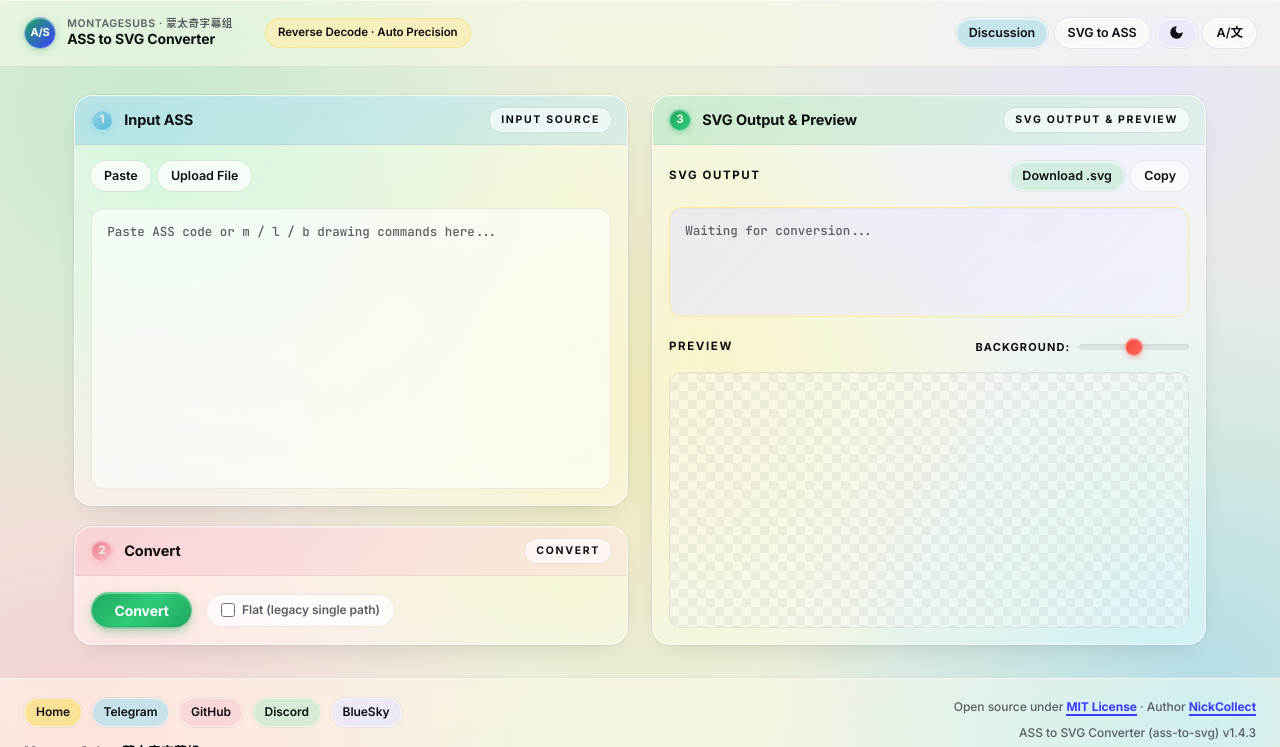
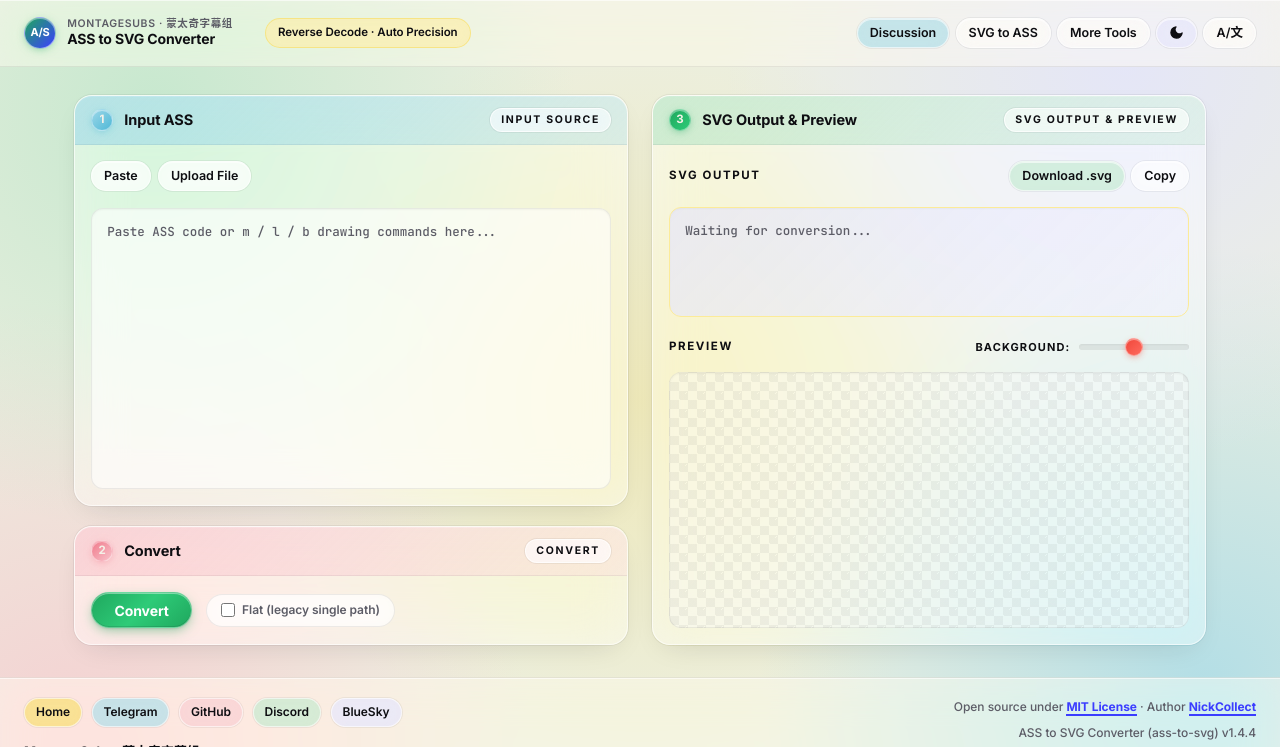
Before and after one commit to MontageSubs/ass-to-svg, a plain HTML site: page app/index.html in a window 1280 px wide. Shown: the top 747 px of the page. Drawn offline with Linux system fonts and the light colour scheme.

Commit message:
update: feat(ui): recommend sibling tools plus the tools index in the header

```diff
--- a/app/index.html
+++ b/app/index.html
@@ -21,7 +21,7 @@
 <link rel="alternate" hreflang="ar" href="https://subs.js.org/ass-to-svg/?lang=ar">
 <link rel="alternate" hreflang="x-default" href="https://subs.js.org/ass-to-svg/">
 <link rel="icon" type="image/png" href="icons/icon-256.png">
-<meta name="version" content="1.4.3">
+<meta name="version" content="1.4.4">
 <meta property="og:type" content="website">
 <meta property="og:title" content="ASS to SVG Converter · MontageSubs">
 <meta property="og:description" content="Convert Aegisub ASS/SSA \p drawing commands back into SVG vector graphics. Live preview, browser-based, free.">
@@ -986,10 +986,6 @@ svg.preview-svg { z-index: 1; max-width: 88%; max-height: 88%; overflow: visible
   margin: 0;
 }
 
-#btn-reverse:hover { background: var(--tile-3); box-shadow: 0 0 0 1px var(--ring-soft-3), inset 0 1px 0 var(--glass-highlight), 0 4px 12px -4px rgba(248,195,203,0.5); }
-
-
-#btn-reverse:hover { background: var(--tile-1); box-shadow: 0 0 0 1px var(--ring-soft-3), inset 0 1px 0 var(--glass-highlight), 0 4px 12px -4px rgba(247,210,50,0.5); }
 
 #btnDownload { background: var(--tile-4); }
 #btnDownload:hover { background: var(--tile-4); filter: brightness(1.05); box-shadow: 0 0 0 1px var(--ring-soft-3), inset 0 1px 0 var(--glass-highlight), 0 4px 12px -4px rgba(31,168,94,0.5); }
@@ -1021,6 +1017,7 @@ svg.preview-svg { z-index: 1; max-width: 88%; max-height: 88%; overflow: visible
       data-i18n="btn-install">Install</button>
     <button class="btn-hdr" id="btn-discuss" onclick="loadDiscuss()" data-i18n="btn-discuss">Discussion</button>
     <a href="https://subs.js.org/svg-to-ass/" target="_blank" rel="noopener" class="btn-hdr" data-i18n="btn-sibling">SVG to ASS</a>
+    <a href="https://subs.js.org/tools/" target="_blank" rel="noopener" class="btn-hdr" data-i18n="btn-tools">More Tools</a>
     <button class="btn-hdr" id="btn-theme" onclick="toggleTheme()" aria-label="Toggle theme" title="Toggle theme">
       <svg class="icon-moon" viewBox="0 0 24 24" fill="none" stroke="currentColor" stroke-width="2" stroke-linecap="round" stroke-linejoin="round" aria-hidden="true"><path d="M21 12.79A9 9 0 1 1 11.21 3 7 7 0 0 0 21 12.79z"/></svg>
       <svg class="icon-sun" viewBox="0 0 24 24" fill="none" stroke="currentColor" stroke-width="2" stroke-linecap="round" stroke-linejoin="round" aria-hidden="true"><circle cx="12" cy="12" r="4"/><path d="M12 2v2M12 20v2M4.93 4.93l1.41 1.41M17.66 17.66l1.41 1.41M2 12h2M20 12h2M4.93 19.07l1.41-1.41M17.66 6.34l1.41-1.41"/></svg>
@@ -1262,6 +1259,7 @@ var I18N = {
     'btn-install': '安装',
     'btn-paste': '粘贴',
     'btn-sibling': 'SVG 转 ASS 工具',
+    'btn-tools': '更多工具',
     'btn-undo': '撤销',
     'btn-upload': '上传文件',
     'discuss-header': '讨论 · Discussion',
@@ -1319,6 +1317,7 @@ var I18N = {
     'btn-install': '安裝',
     'btn-paste': '貼上',
     'btn-sibling': 'SVG 轉 ASS 工具',
+    'btn-tools': '更多工具',
     'btn-undo': '撤銷',
     'btn-upload': '上傳檔案',
     'discuss-header': '討論 · Discussion',
@@ -1376,6 +1375,7 @@ var I18N = {
     'btn-install': 'Install',
     'btn-paste': 'Paste',
     'btn-sibling': 'SVG to ASS',
+    'btn-tools': 'More Tools',
     'btn-undo': 'Undo',
     'btn-upload': 'Upload File',
     'discuss-header': 'Discussion',
@@ -1433,6 +1433,7 @@ var I18N = {
     'btn-install': 'インストール',
     'btn-paste': '貼り付け',
     'btn-sibling': 'SVG → ASS',
+    'btn-tools': 'その他のツール',
     'btn-undo': '元に戻す',
     'btn-upload': 'ファイルをアップロード',
     'discuss-header': 'ディスカッション · Discussion',
@@ -1490,6 +1491,7 @@ var I18N = {
     'btn-install': '설치',
     'btn-paste': '붙여넣기',
     'btn-sibling': 'SVG → ASS',
+    'btn-tools': '더 많은 도구',
     'btn-undo': '실행 취소',
     'btn-upload': '파일 업로드',
     'discuss-header': '토론 · Discussion',
@@ -1547,6 +1549,7 @@ var I18N = {
     'btn-install': 'Instalar',
     'btn-paste': 'Pegar',
     'btn-sibling': 'SVG a ASS',
+    'btn-tools': 'Más herramientas',
     'btn-undo': 'Deshacer',
     'btn-upload': 'Subir archivo',
     'discuss-header': 'Discusión',
@@ -1604,6 +1607,7 @@ var I18N = {
     'btn-install': 'Instalar',
     'btn-paste': 'Colar',
     'btn-sibling': 'SVG para ASS',
+    'btn-tools': 'Mais ferramentas',
     'btn-undo': 'Desfazer',
     'btn-upload': 'Enviar arquivo',
     'discuss-header': 'Discussão',
@@ -1661,6 +1665,7 @@ var I18N = {
     'btn-install': 'Установить',
     'btn-paste': 'Вставить',
     'btn-sibling': 'SVG в ASS',
+    'btn-tools': 'Другие инструменты',
     'btn-undo': 'Отменить',
     'btn-upload': 'Загрузить файл',
     'discuss-header': 'Обсуждение',
@@ -1718,6 +1723,7 @@ var I18N = {
     'btn-install': 'تثبيت',
     'btn-paste': 'لصق',
     'btn-sibling': 'SVG → ASS',
+    'btn-tools': 'المزيد من الأدوات',
     'btn-undo': 'تراجع',
     'btn-upload': 'رفع ملف',
     'discuss-header': 'نقاش',
@@ -1775,6 +1781,7 @@ var I18N = {
     'btn-install': 'Yükle',
     'btn-paste': 'Yapıştır',
     'btn-sibling': 'SVG - ASS',
+    'btn-tools': 'Diğer Araçlar',
     'btn-undo': 'Geri Al',
     'btn-upload': 'Dosya Yükle',
     'discuss-header': 'Tartışma',
--- a/app/sw.js
+++ b/app/sw.js
@@ -2,7 +2,7 @@
 
 const CACHE_PREFIX = 'ass-to-svg:';
 const LEGACY_CACHE_PREFIX = 'ass-to-svg-v';
-const CACHE_NAME = CACHE_PREFIX + 'v1.4.3';
+const CACHE_NAME = CACHE_PREFIX + 'v1.4.4';
 const PRECACHE = [
   '/ass-to-svg',
   '/ass-to-svg/',
```
Also changed, not shown: 1 other file.
